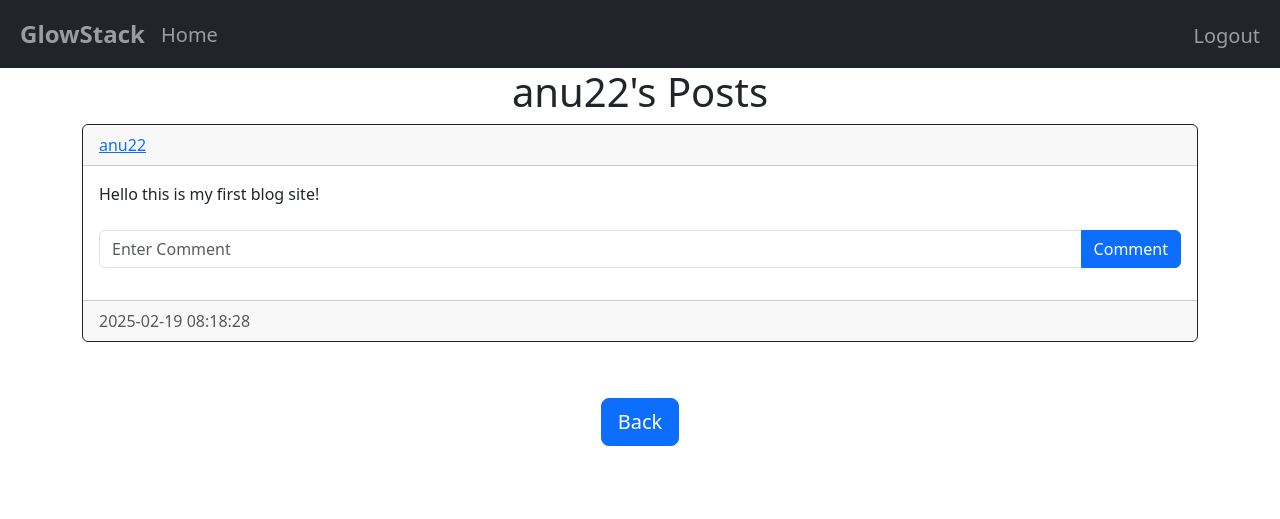
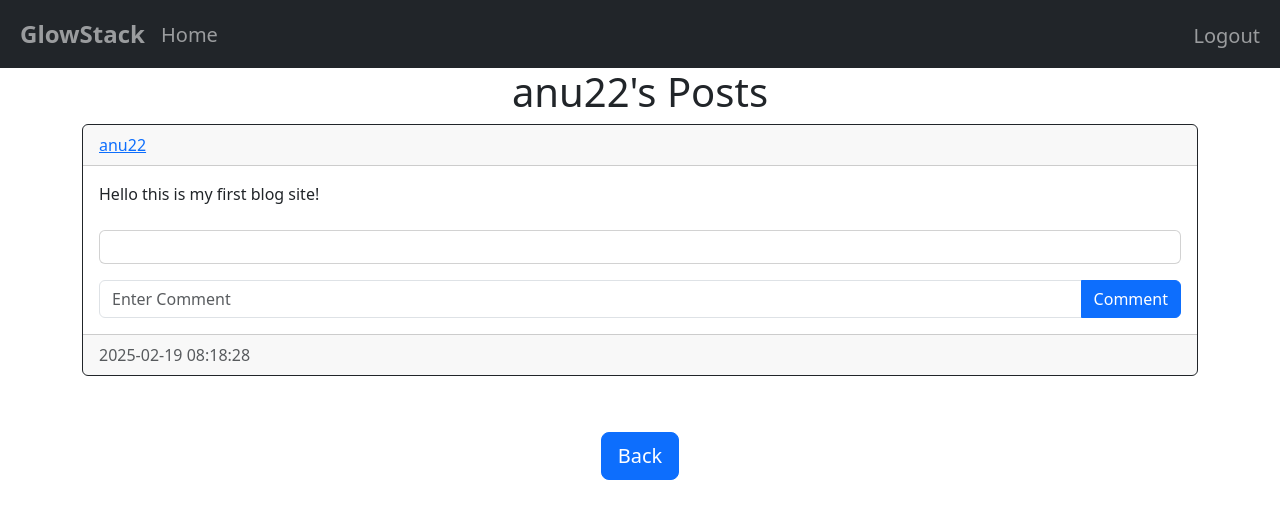
Before and after one commit to Yaminianitha19/Blog_site, a Flask app: a page that uses website/templates/posts_div.html in a window 1280 px wide. Shown: the top 519 px of the page. Run offline with Flask 3, Linux system fonts and the light colour scheme; a user stored in the database is signed in.

Commit message:
comments added with user name and date

```diff
--- a/website/templates/posts_div.html
+++ b/website/templates/posts_div.html
@@ -26,7 +26,22 @@
         <div class="card-body">
             <div class="card-text">{{post.text}}</div>
             <br/>
-            <form class="input-group mb-3" method ='POST'action="/create-comment/{{post.id}}">
+            <div class="card">
+                <div class="card-body" id="comments-expanded-{{post.id}}">
+                    {% for comment in post.comments %}
+                    <div class="d-flex justify-content-between align-items-center mb-2">
+                        <div>
+                            <a href="/posts/{{comment.user.username}}" class="fw-bold text-decoration-none">{{comment.user.username}}</a>
+                            <span class="ms-2">{{comment.text}}</span>
+                        </div>
+                        <div>
+                            <small class="text-muted">{{comment.date_created}}</small>
+                        </div>
+                    </div>
+                    {% endfor %}
+                </div>
+            </div>
+            <form class="input-group mt-3" method="POST" action="/create-comment/{{post.id}}">
                 <input type="text" id="text" class="form-control" name="text" placeholder="Enter Comment">
                 <button class="btn btn-primary" type="submit">Comment</button>
             </form>
```
Also changed, not shown: instance/database.db.
